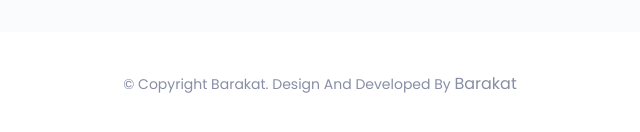
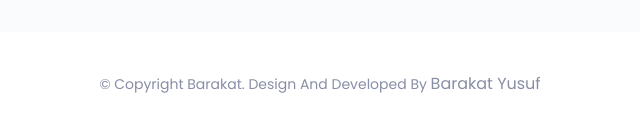
Before and after one commit to barakatyusuf/portfolio, a plain HTML site: page index.html in a window 1280 px wide. Shown: the part 4244-4376 px from the top of the page, 320-960 px from the left. Drawn offline with nearby package versions, Linux system fonts and the light colour scheme.

Commit message:
name change

```diff
--- a/index.html
+++ b/index.html
@@ -711,7 +711,7 @@
 			<div class="container">
 				<div class="hm-footer-copyright text-center">
 					<p>
-						&copy; copyright Barakat. design and developed by <a href="#">Barakat</a>
+						&copy; copyright Barakat. design and developed by <a href="#">Barakat yusuf</a>
 					</p><!--/p-->
 				</div><!--/.text-center-->
 			</div><!--/.container-->
```
